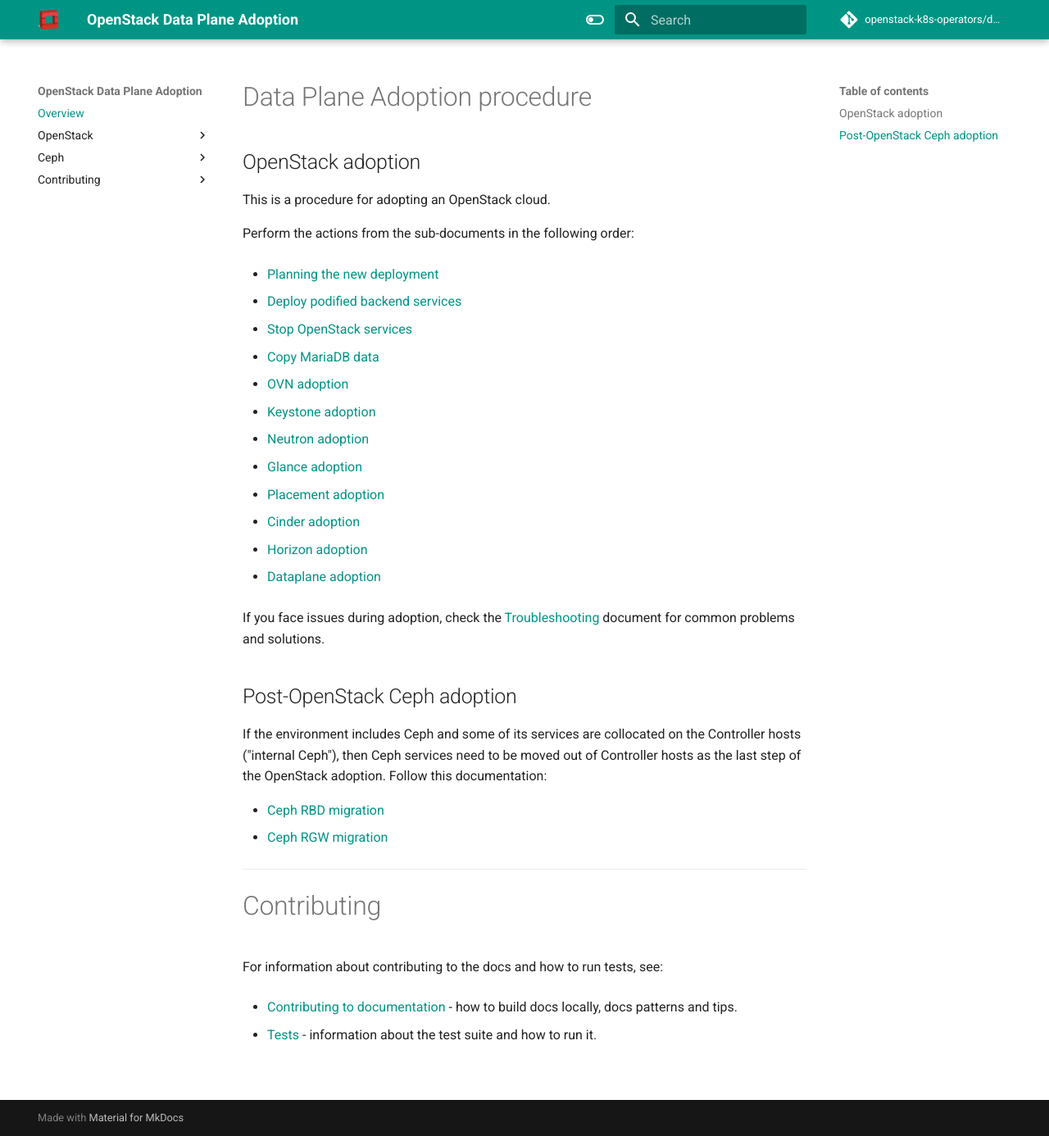
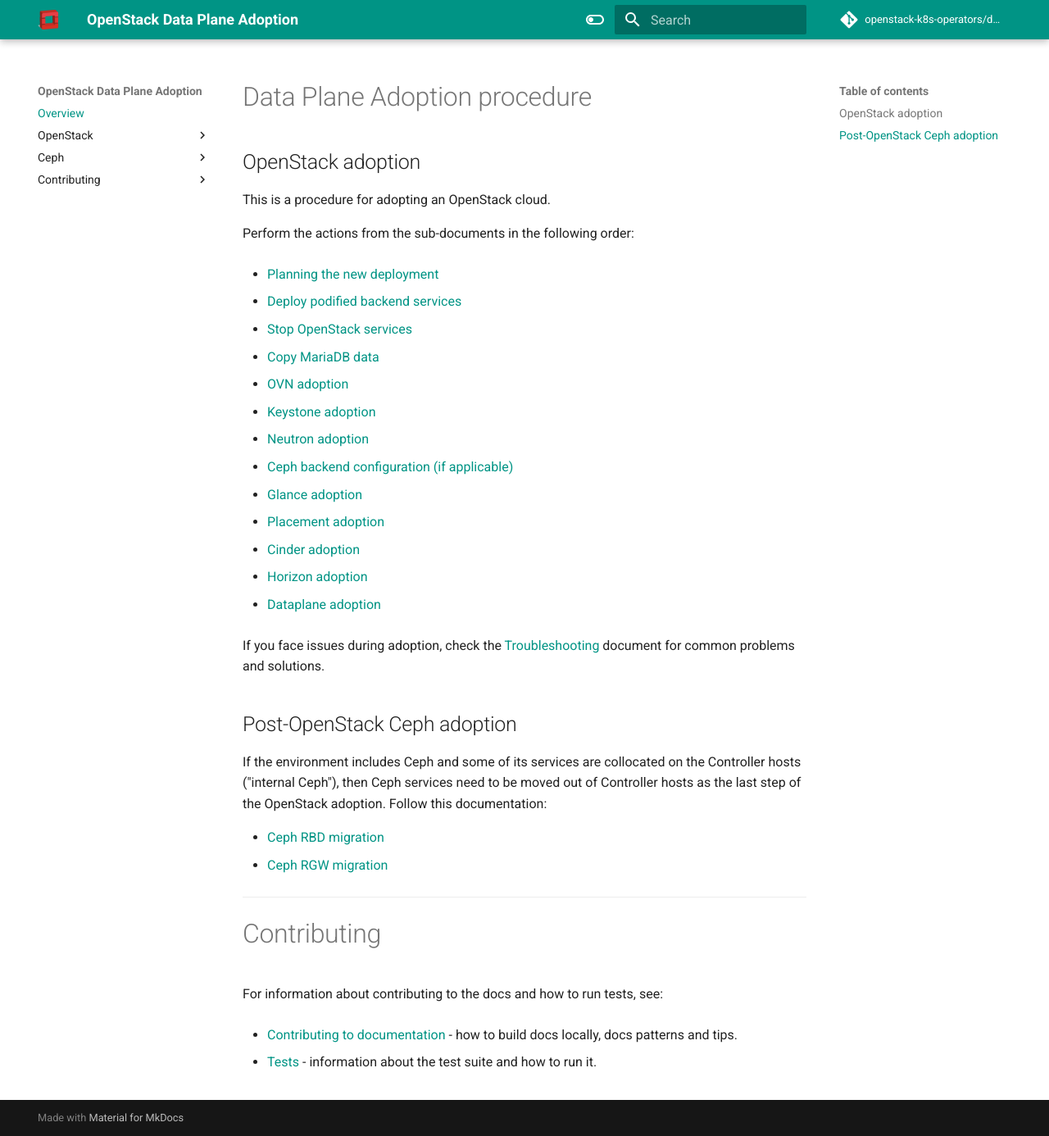
Before and after one commit to openstack-k8s-operators/data-plane-adoption, an MkDocs documentation site: the page built from docs/README.md, in a window 1280 px wide and 1386 px high. Shown: the whole window at 82% size. Built offline with MkDocs 1.6.1 and Material for MkDocs 9.7.7, drawn with Linux system fonts in a browser that asks for light colours; comment, search, counter and statistics services are not loaded; the version menu is left out.

Commit message:
Add Ceph backend config page to the adoption steps list
Also closing the issues i forgot to close in the previous PR #111.

Closes: https://github.com/openstack-k8s-operators/data-plane-adoption/issues/90
Closes: https://github.com/openstack-k8s-operators/data-plane-adoption/issues/101

```diff
--- a/docs/README.md
+++ b/docs/README.md
@@ -20,6 +20,8 @@
 * [Keystone adoption](openstack/keystone_adoption.md)
 
 * [Neutron adoption](openstack/neutron_adoption.md)
+
+* [Ceph backend configuration (if applicable)](openstack/ceph_backend_configuration.md)
 
 * [Glance adoption](openstack/glance_adoption.md)
 
```
